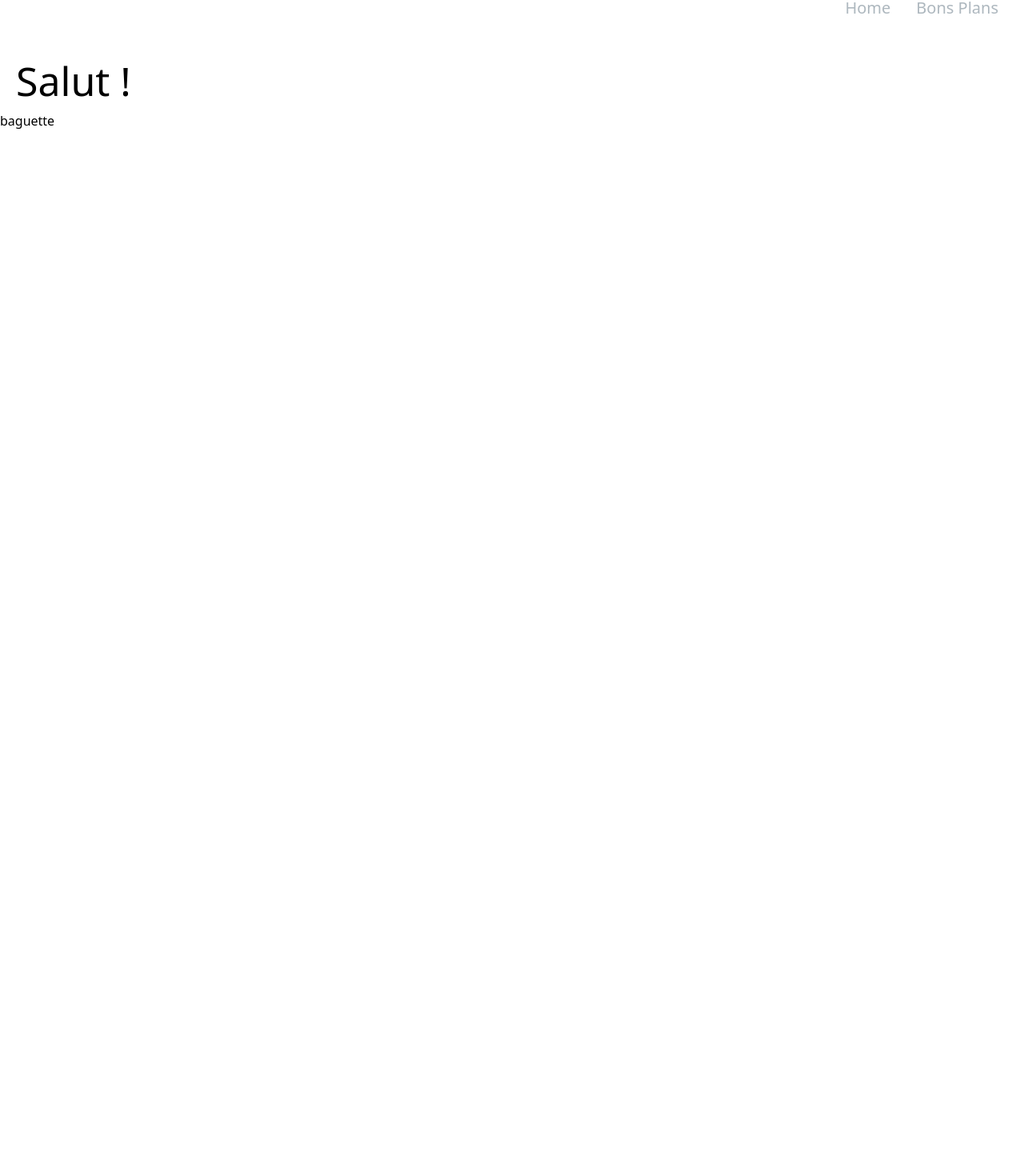
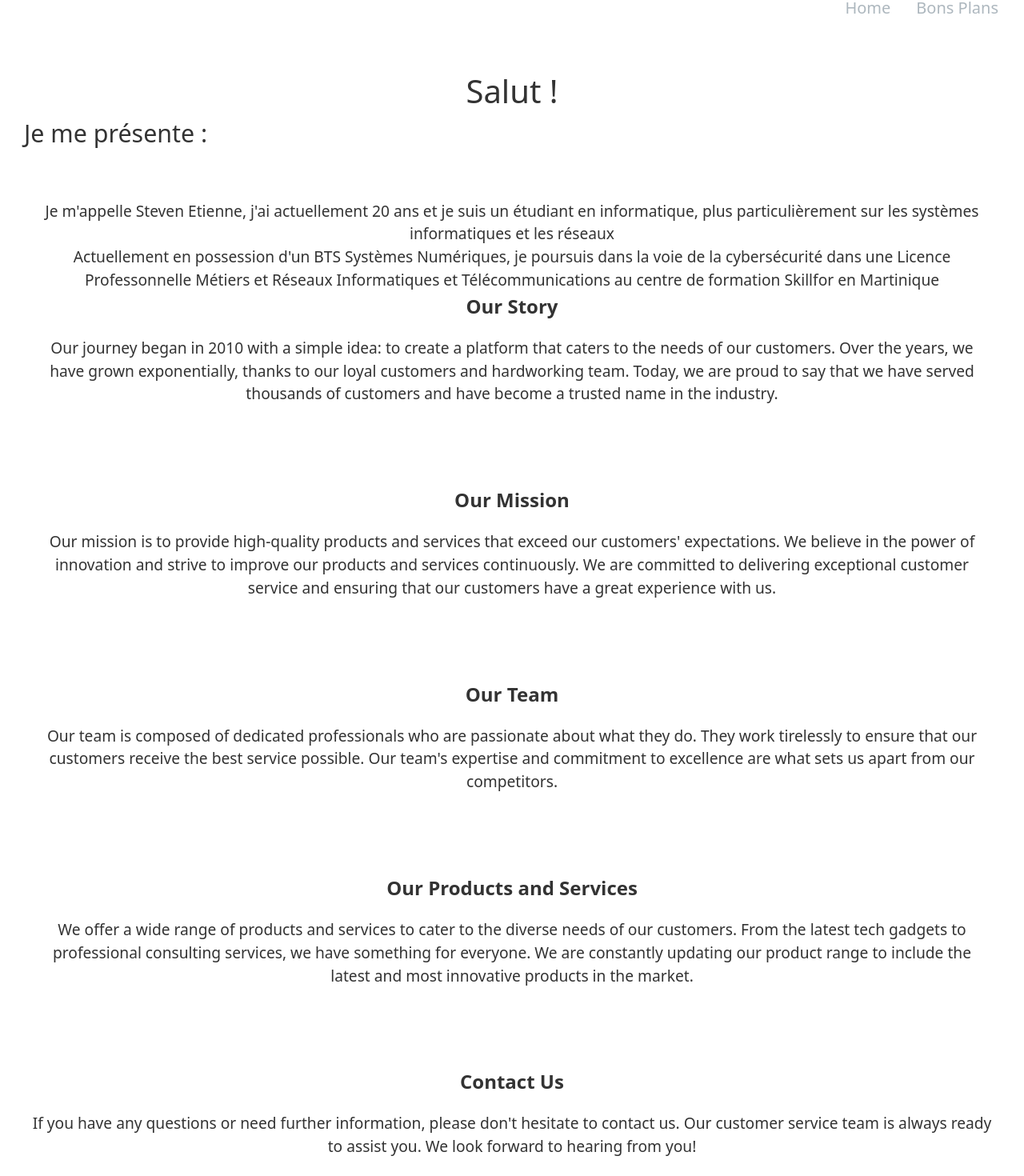
Before and after one commit to Clemenx972/sitepro, a Next.js app: page / in a window 1280 px wide. Shown: the part 36-1506 px from the top of the page at 80% size. Before the commit the page ends 800 px from the top, so only its background shows below. Built offline with nearby package versions, Linux system fonts and the light colour scheme.

Commit message:
All Clean Day 1

```diff
--- a/app/globals.css
+++ b/app/globals.css
@@ -25,9 +25,42 @@ body {
     )
     rgb(var(--background-start-rgb));
 } */
-h1,hh2{
-  color: rgb(0, 0, 0);
-  margin-top: 100px;
-  margin-left: 20px;
-  font-size: 50px;
+
+h4 {
+  font-size: 1.9em;
+  color: #333;
+  margin-left: 30px;
+  margin-bottom: 60px;
+
 }
+h1{
+font-size: 2.5em;
+  color: #333;
+  text-align: center;
+  margin-top: 120px;
+}
+
+h2{
+  font-size: 1.5em;
+  color : #333;
+  text-align: center;
+  margin-left: 40px;
+  margin-right: 40px;
+  font-weight: bold;
+}
+h3{
+  font-size: 1.2em;
+  color : #333;
+  text-align: center;
+  margin-left: 40px;
+  margin-right: 40px;
+}
+p {
+  font-size: 1.2em;
+  color: #333;
+  text-align: center;
+  margin-left: 40px;
+  margin-right: 40px;
+  margin-top: 20px;
+  margin-bottom: 100px;
+}
--- /dev/null
+++ b/components/sections/footer-section.tsx
@@ -0,0 +1,12 @@
+const Footer_Section = () => {
+    return (
+      <footer className="footer border border-t-[#33353F] border-l-transparent border-r-transparent text-white">
+          <div className="container p-12 flex justify-between">
+              <span className="text-muted"></span>
+              <p className="text-slate-700">All right reserved.</p>
+          </div>
+      </footer>
+    );
+  };
+
+  export default Footer_Section;
--- a/pages/index.tsx
+++ b/pages/index.tsx
@@ -2,6 +2,7 @@ import bons_plans from '@/components/sections/bons_plans-section';
 import Navbar_Section from '@/components/sections/navbar-section';
 
 import '@/app/globals.css';
+import Footer_Section from '@/components/sections/footer-section';
 
 export default function Home() {
   return (
@@ -15,10 +16,35 @@ export default function Home() {
 
 
             <h1>Salut !</h1>
-            <h2>baguette</h2>
+            <h4>Je me présente : </h4>
+            <h3>Je m'appelle Steven Etienne, j'ai actuellement 20 ans et je suis un étudiant en informatique, plus particulièrement sur les systèmes informatiques et les réseaux</h3>
+            <h3>Actuellement en possession d'un BTS Systèmes Numériques, je poursuis dans la voie de la cybersécurité dans une Licence Professonnelle Métiers et Réseaux Informatiques et Télécommunications au centre de formation Skillfor en Martinique</h3>
 
+            <h2>Our Story</h2>
+            <p>
+              Our journey began in 2010 with a simple idea: to create a platform that caters to the needs of our customers. Over the years, we have grown exponentially, thanks to our loyal customers and hardworking team. Today, we are proud to say that we have served thousands of customers and have become a trusted name in the industry.
+            </p>
 
+            <h2>Our Mission</h2>
+            <p>
+              Our mission is to provide high-quality products and services that exceed our customers' expectations. We believe in the power of innovation and strive to improve our products and services continuously. We are committed to delivering exceptional customer service and ensuring that our customers have a great experience with us.
+            </p>
 
+            <h2>Our Team</h2>
+            <p>
+              Our team is composed of dedicated professionals who are passionate about what they do. They work tirelessly to ensure that our customers receive the best service possible. Our team's expertise and commitment to excellence are what sets us apart from our competitors.
+            </p>
+
+            <h2>Our Products and Services</h2>
+            <p>
+              We offer a wide range of products and services to cater to the diverse needs of our customers. From the latest tech gadgets to professional consulting services, we have something for everyone. We are constantly updating our product range to include the latest and most innovative products in the market.
+            </p>
+
+            <h2>Contact Us</h2>
+            <p>
+              If you have any questions or need further information, please don't hesitate to contact us. Our customer service team is always ready to assist you. We look forward to hearing from you!
+            </p>
+    <Footer_Section />
     </div>
     </>
   );
```
